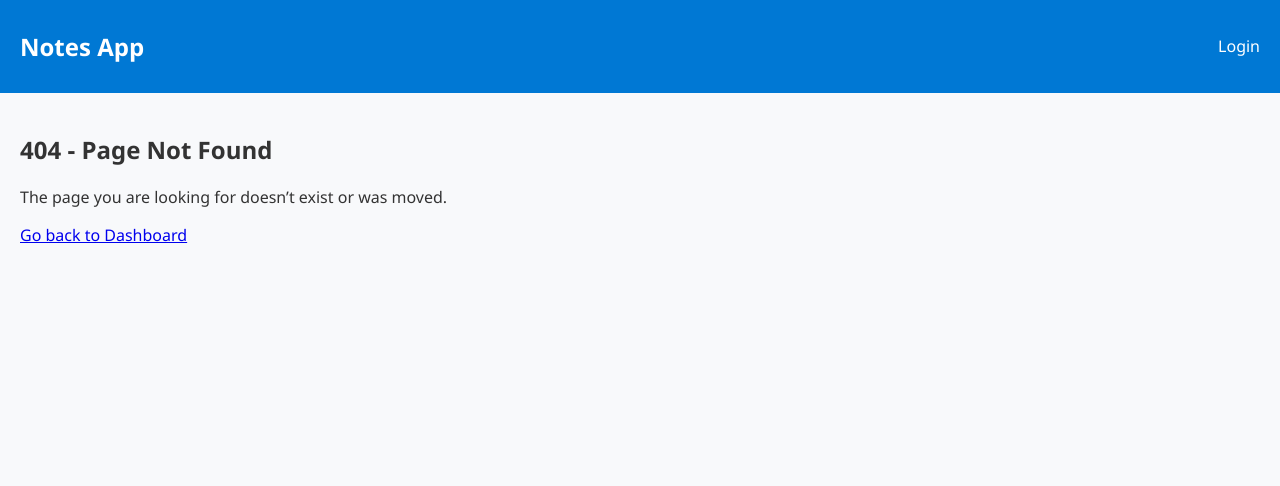
After one commit to Abhi-tech-byte/notes-app, a Flask app: template templates/404.html in a window 1280 px wide. The commit adds this page. Shown: the top 486 px of the page. Run offline with Flask 3, Linux system fonts and the light colour scheme; the template is opened without the code that fills it, so the values that code supplies are empty.

Commit message:
Add missing error templates

```diff
--- /dev/null
+++ b/templates/403.html
@@ -0,0 +1,5 @@
+{% extends "base.html" %}
+{% block content %}
+<h2>403 - Forbidden</h2>
+<p>You don’t have permission to access this page.</p>
+{% endblock %}
--- /dev/null
+++ b/templates/404.html
@@ -0,0 +1,6 @@
+{% extends "base.html" %}
+{% block content %}
+<h2>404 - Page Not Found</h2>
+<p>The page you are looking for doesn’t exist or was moved.</p>
+<a href="{{ url_for('dashboard') }}">Go back to Dashboard</a>
+{% endblock %}
--- a/templates/base.html
+++ b/templates/base.html
@@ -18,7 +18,7 @@
         <a href="{{ url_for('dashboard') }}">Dashboard</a>
 
         {% if current_user.role == 'admin' %}
-          {% if 'admin_users' in current_app.view_functions %}
+          {% if endpoint_exists and endpoint_exists('admin_users') %}
             <a href="{{ url_for('admin_users') }}">Admin</a>
           {% else %}
             <a href="#">Admin</a>
```
